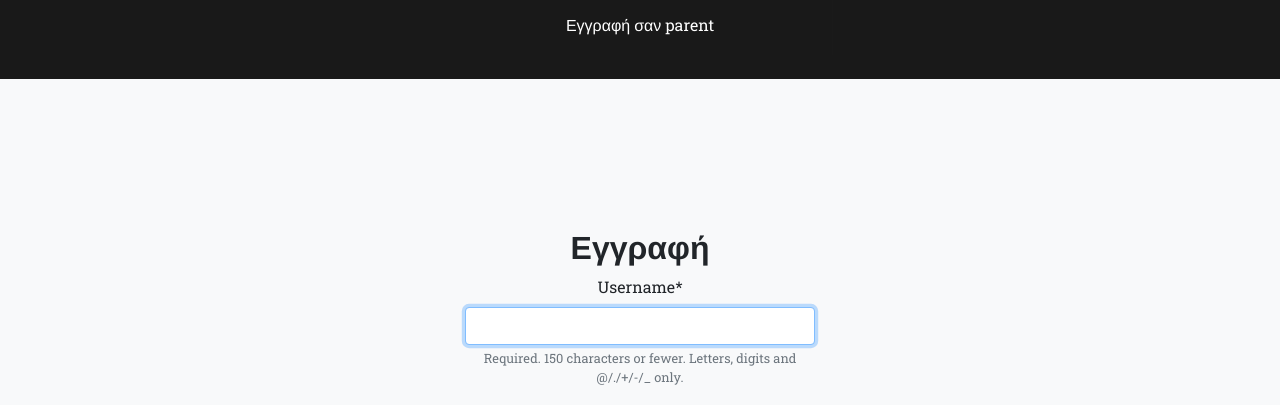
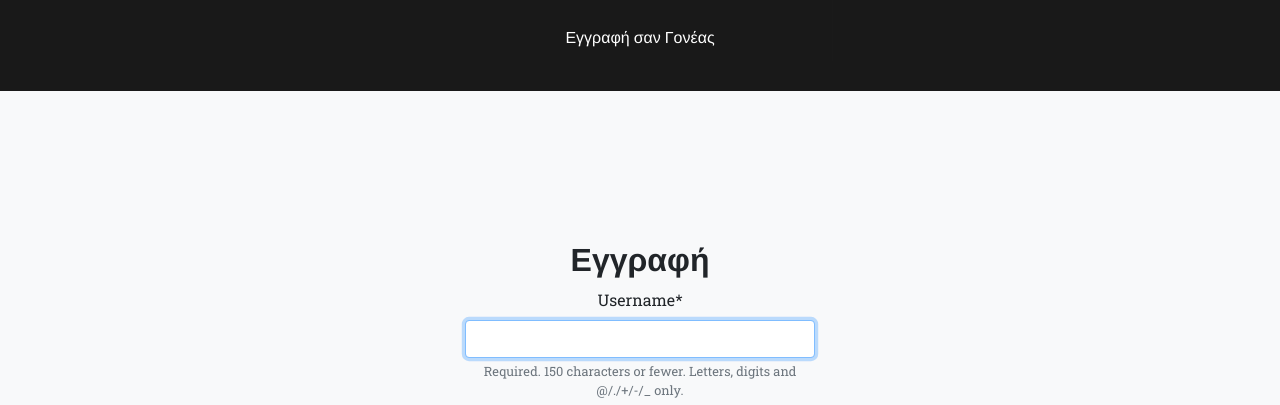
Before and after one commit to stathiss/e-commerce-site, a Django app: page /accounts/signup/parent/ in a window 1280 px wide. Shown: the part 441-846 px from the top of the page. Run offline with Django 3.2, Linux system fonts and the light colour scheme; some libraries are stand-ins or nearby versions; some web fonts are replaced.

Commit message:
Minor bugfixes

```diff
--- a/loremipsum/templates/event_buy.html
+++ b/loremipsum/templates/event_buy.html
@@ -19,7 +19,6 @@
       <div class="col-lg-4 text-left">
         <h4 class="text-center">Αγορά ενός εισιτηρίου για την εκδήλωση {{ event.title }}? </h4><br>
         <div>
-          <p>Το νέο σας υπόλοιπο μετά από την αγορά θα είναι <b>{{ new_balance }}</b> coins. Θέλετε να συνεχίσετε;</p>
           <form role="form" action="" method="post">
              {% csrf_token %}
              {{ form|crispy }}
--- a/loremipsum/templates/profile.html
+++ b/loremipsum/templates/profile.html
@@ -152,6 +152,7 @@
             <a class="text-center btn btn-primary btn-md" href="{% url 'edit' %}">Επεξεργασία Στοιχείων</a>
             <a class="text-center btn btn-primary btn-md" href="{% url 'add_event' %}">Δημιουργία Εκδήλωσης</a>
             <a href="{% url 'change_password' %}" class="btn btn-primary">Αλλαγή Κωδικού</a>
+            <a href="{{ user.provider.get_absolute_url }}" class="btn btn-primary">Προβολή Δημόσιου Προφίλ</a>
           </div>
         </div><br><br>
         <div class="row">
--- a/loremipsum/templates/registration/change_password.html
+++ b/loremipsum/templates/registration/change_password.html
@@ -25,7 +25,7 @@
          {% csrf_token %}
          {{ form|crispy }}
          <button class="btn btn-primary text-center" type="submit" >Αποθήκευση Αλλαγών</button>
-         <button href="/profile/" class="btn btn-primary text-center">Ακύρωση</button>
+         <button onclick="window.location='/profile/'" class="btn btn-primary text-center">Ακύρωση</button>
       </form>
       {% else %}
       <h1> You have no business here buddy! </h1>
--- a/loremipsum/templates/registration/signup_form.html
+++ b/loremipsum/templates/registration/signup_form.html
@@ -12,8 +12,8 @@
 <header class="masthead">
   <div class="container">
     <br>
-    {% if user_type == 'parent' %}
-    <img src="../../../static/images/lorem-ipsum-parent-signup.png" width="50%" alt=""><br><br>
+    {% if user_type == 'Γονέας' %}
+    <img src="../../../static/images/lorem-ipsum-Γονέας-signup.png" width="50%" alt=""><br><br>
     {% else %}
     <img src="../../../static/images/lorem-ipsum-provider-signup.png" width="50%" alt=""><br><br>
     {% endif %}
@@ -37,7 +37,7 @@
     </div><br>
     <div class="row">
       <div class="col-lg-12 text-center">
-        {% if user_type == 'parent' %}
+        {% if user_type == 'Γονέας' %}
         <h4>Επιλέξτε στο χάρτη τον τόπο κατοικίας σας:</h4>
         <br>
         <div id="parent-location-map" style="height: 600px"></div>
@@ -52,7 +52,7 @@
 <script>
   var marker;
   var popup = L.popup();
-  {% if user_type == 'parent' %}
+  {% if user_type == 'css' %}
   document.getElementById('submit').disabled = 1;
   {% endif %}
   $(document).ready(function(){
@@ -67,7 +67,7 @@
       if (marker) { // check
           mymap.removeLayer(marker); // remove
       }
-      {% if user_type == 'parent' %}
+      {% if user_type == 'css' %}
       document.getElementById('submit').disabled = 0;
       {% endif %}
       document.getElementById('id_lat').value = e.latlng.lat.toString();
--- a/loremipsum/tickets/views.py
+++ b/loremipsum/tickets/views.py
@@ -118,7 +118,7 @@
     template_name = '../templates/registration/signup_form.html'
 
     def get_context_data(self, **kwargs):
-        kwargs['user_type'] = 'parent'
+        kwargs['user_type'] = 'Γονέας'
         return super().get_context_data(**kwargs)
 
     def form_valid(self, form):
@@ -153,7 +153,7 @@
     else:
         form = ProviderSignUpForm()
     return render(request, '../templates/registration/signup_form.html', {
-        'form': form
+        'form': form, 'user_type' : 'Πάροχος'
     })
 
 
```
